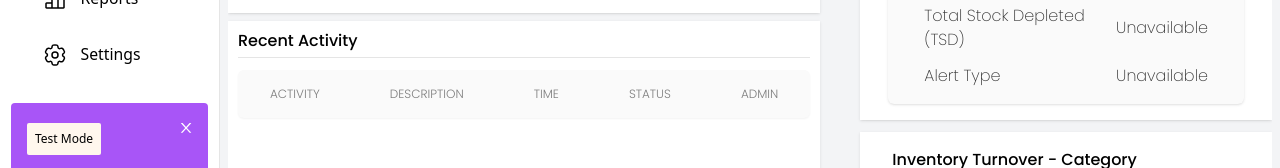
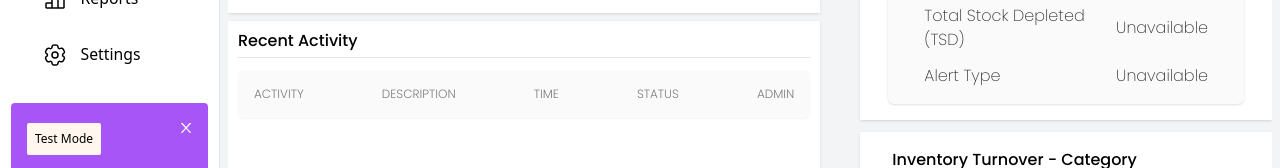
Before and after one commit to tpeacefill/inventory-webapp, a Next.js app: page /Dashboard in a window 1280 px wide. Shown: the part 435-603 px from the top of the page. Built offline with nearby package versions, Linux system fonts and the light colour scheme.

Commit message:
Some sizing changes made

```diff
--- a/app/Dashboard/page.tsx
+++ b/app/Dashboard/page.tsx
@@ -7,9 +7,9 @@ const Overview = () => {
   return (
     <div className="flex flex-col h-screen w-screen bg-zinc-50">
       <Menubar />
-      <div className="flex flex-grow h-full">
+      <div className="flex flex-grow h-full w-full">
         <Sidepanel />
-        <div className="flex-grow bg-gray-100 p-2  flex flex-col">
+        <div className="flex-grow bg-gray-100 p-2  flex flex-col flex-shrink">
           <div className="flex gap-5 max-md:flex-col max-md:gap-0 1265px:flex-col overflow-auto">
             <div className="flex flex-col w-[59%] max-md:ml-0 max-md:w-full 1265px:w-full">
               <div className="flex flex-col grow max-md:mt-3 max-md:max-w-full">
@@ -96,7 +96,7 @@ const Overview = () => {
                       Recent Activity
                     </h3>
                   </div>
-                  <div className="flex gap-5 justify-between px-8 py-4 mt-3 text-xs uppercase whitespace-nowrap rounded-md shadow-sm bg-neutral-50 text-black text-opacity-50 max-md:flex-wrap max-md:px-5 max-md:max-w-full">
+                  <div className="flex gap-5 justify-between px-4 py-4 mt-3 text-xs uppercase whitespace-nowrap rounded-md shadow-sm bg-neutral-50 text-black text-opacity-50 max-md:flex-wrap max-md:px-5 max-md:max-w-full">
                     <h4 className="font-Poppins">ACTIVITY</h4>
                     <h4 className="font-Poppins">DESCRIPTION</h4>
                     <h4 className="self-start font-Poppins">TIME</h4>
@@ -345,7 +345,6 @@ const Overview = () => {
                         </p>
                       </div>
                     </div>
-
                   </div>
                 </div>
               </div>
```
Lines whose indentation alone changed are shown as unchanged.
